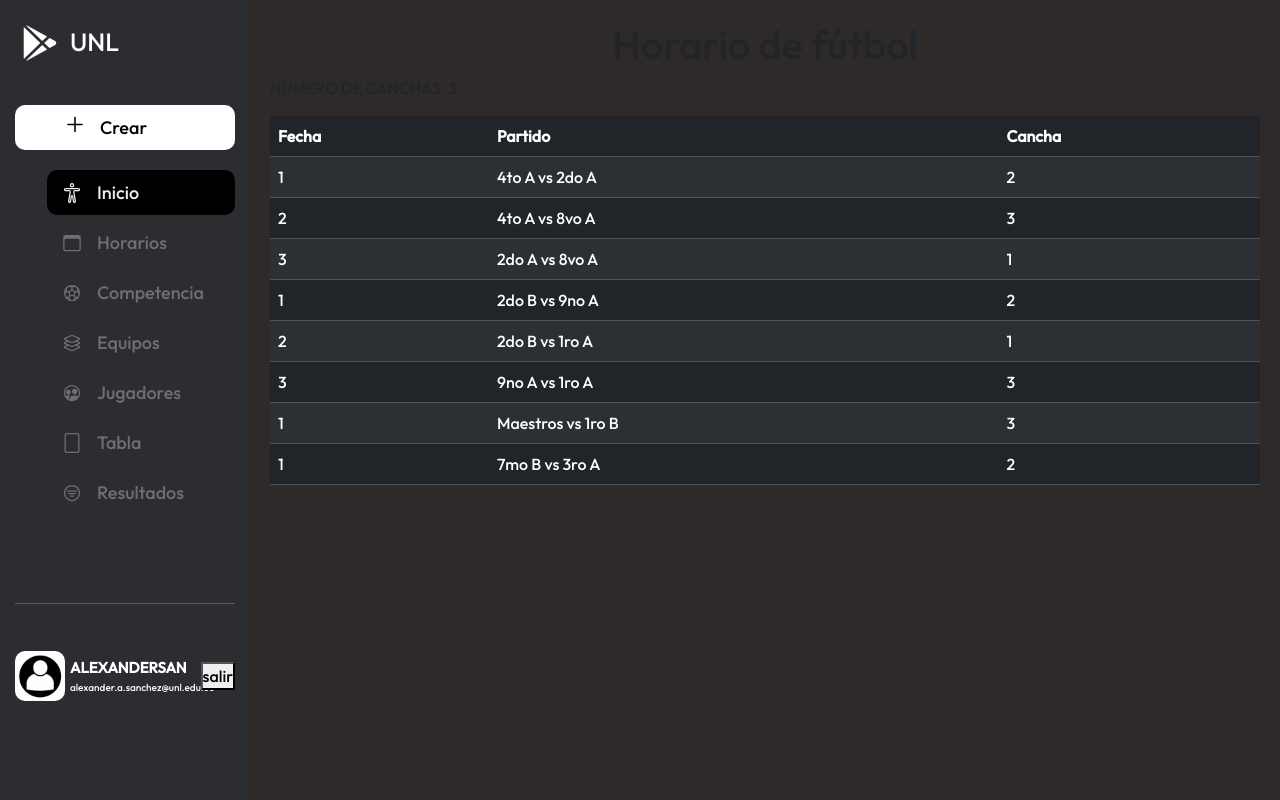
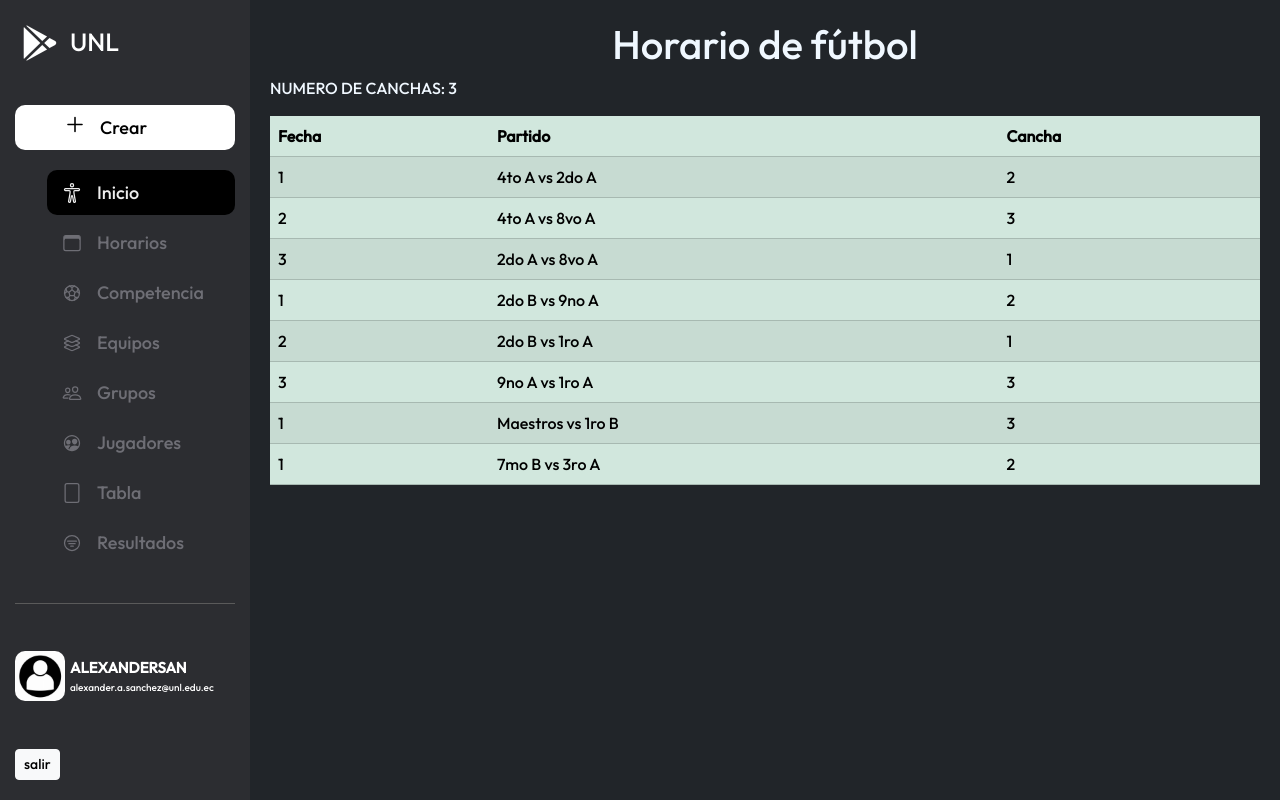
Before and after one commit to DarwinG23/ProyectoIntegradoSaberes, a Django app: page /Horario/ in a window 1280 px wide. Run offline with Django 4.2, Linux system fonts and the light colour scheme; a user stored in the database is signed in; data comes from the database, SQL or seed files in the repository; both versions use the stored data as it was after the commit; some web fonts are replaced.

Commit message:
//se arreglo interfaz

````diff
--- a/mysite/myapp/static/css/base.css
+++ b/mysite/myapp/static/css/base.css
@@ -29,7 +29,6 @@
 body{
     height: 100vh;
     width: 100%;
-    background-color: rgb(47, 42, 42)
 }
 /*Barra lateral Resposiva*/
 .menu{
--- a/mysite/myapp/templates/base.html
+++ b/mysite/myapp/templates/base.html
@@ -8,7 +8,7 @@
     <link rel="stylesheet" href="https://cdn.jsdelivr.net/npm/bootstrap@5.3.1/dist/css/bootstrap.min.css">
     <link rel="stylesheet" href="{% static 'css/base.css' %}">
 </head>
-<body>
+<body class="bg-dark">
     <div class="menu">
         <ion-icon name="grid-outline"></ion-icon>
         <ion-icon name="close-circle-outline"></ion-icon>
@@ -56,6 +56,12 @@
                     </a>
                 </li>
                 <li>
+                    <a id="grupos" href="/grupos">
+                        <ion-icon name="people-outline"></ion-icon>
+                        <span>Grupos</span>
+                    </a>
+                </li>
+                <li>
                     <a id="jugadores" href="/competidores">
                         <ion-icon name="people-circle-outline"></ion-icon>
                         <span>Jugadores</span>
@@ -86,20 +92,24 @@
                                <span class="nombre">{{ user.username | upper }}</span>
                                 <span class="email">{{ user.email}}</span>
                             </div>
-                               <a href={% url 'salir' %}>
-                                   <button>salir</button>
-                               </a>
                          </div>
                    </div>
+                    <a href={% url 'salir' %}>
+                        <button class="btn btn-sm btn-light">salir</button>
+                    </a>
                {% else %}
-                     <div class="usuario py-5">
-                            <a href={% url 'login' %}>
-                                <button class="btn btn-sm btn-light ">Iniciar sesión</button>
-                            </a>
-                            <a href={% url 'registro' %}>
-                                <button class="btn btn-sm btn-light">Registrarse</button>
-                            </a>
-                     </div>
+                   <br>
+                   <br>
+                   <br>
+                   <br>
+                   <br>
+                   <br>
+                   <a href={% url 'login' %}>
+                           <button class="btn btn-sm btn-light ">Iniciar sesión</button>
+                   </a>
+                   <a  class="mx-2" href={% url 'registro' %}>
+                       <button class="btn btn-sm btn-light">Registrarse</button>
+                   </a>
                {% endif %}
 
             </div>
--- a/mysite/myapp/templates/competidores.html
+++ b/mysite/myapp/templates/competidores.html
@@ -2,9 +2,10 @@
 
 
 {% block content %}
-    <h1>Jugadores</h1>
+    <h1 style="color: aliceblue">Jugadores</h1>
     {% for competidor in competidores %}
-        {{ competidor.nombre }} {{ competidor.apellido }} {{ competidor.equipo }}
+        <p style="color: aliceblue"> {{ competidor.nombre }} {{ competidor.apellido }} {{ competidor.equipo }}</p>
+
     {% endfor %}
 {% endblock %}
 ```
--- a/mysite/myapp/templates/horario.html
+++ b/mysite/myapp/templates/horario.html
@@ -2,9 +2,9 @@
 
 {% block content %}
        {% for horario in horarios  %}
-           <h1>{{ horario.nombre }}</h1>
-           <p>NUMERO DE CANCHAS: {{ horario.numCanchas }}</p>
-           <table class="table table-dark table-striped" >
+           <h1 style="color: aliceblue">{{ horario.nombre }}</h1>
+           <p style="color: aliceblue">NUMERO DE CANCHAS: {{ horario.numCanchas }}</p>
+           <table class="table table-success table-striped" >
                 <thead>
                     <tr>
                         <th>Fecha</th>
--- a/mysite/myapp/templates/menu.html
+++ b/mysite/myapp/templates/menu.html
@@ -5,7 +5,7 @@
 {% block content %}
     {% load static %}
 
-    <h2>Hola</h2>
+    <h2 style="color: aliceblue">Hola</h2>
 
 {% endblock %}
     ```
--- a/mysite/myapp/urls.py
+++ b/mysite/myapp/urls.py
@@ -18,5 +18,6 @@ urlpatterns = [
     path('competencias/', views.verCompetencias, name='ver Competencias'),
     path('salir/', views.salir, name='salir'),
     path('registro/', views.registro, name='registro'),
+    path('grupos/', views.verGrupos, name='ver Grupos'),
 
 ]
--- a/mysite/myapp/views.py
+++ b/mysite/myapp/views.py
@@ -159,3 +159,8 @@ def registro(request):
             login(request, user)
             return redirect('menu')
     return render(request, 'registration/register.html', data)
+
+
+def verGrupos(request):
+    grupos = Grupo.objects.all()
+    return render(request, 'grupos.html', {'grupos': grupos})
````
Also changed, not shown: mysite/myapp/templates/grupos.html (added, +22 -0 lines), mysite/db.sqlite3.
